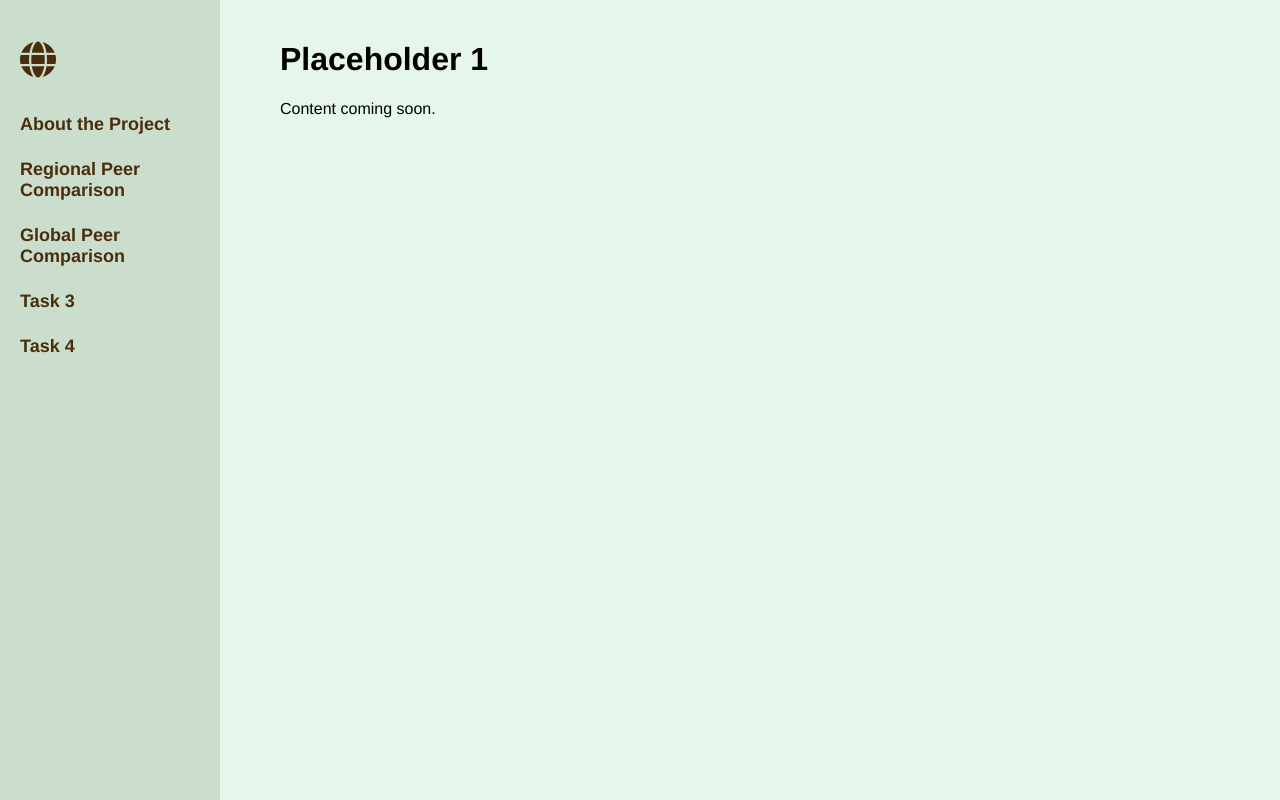
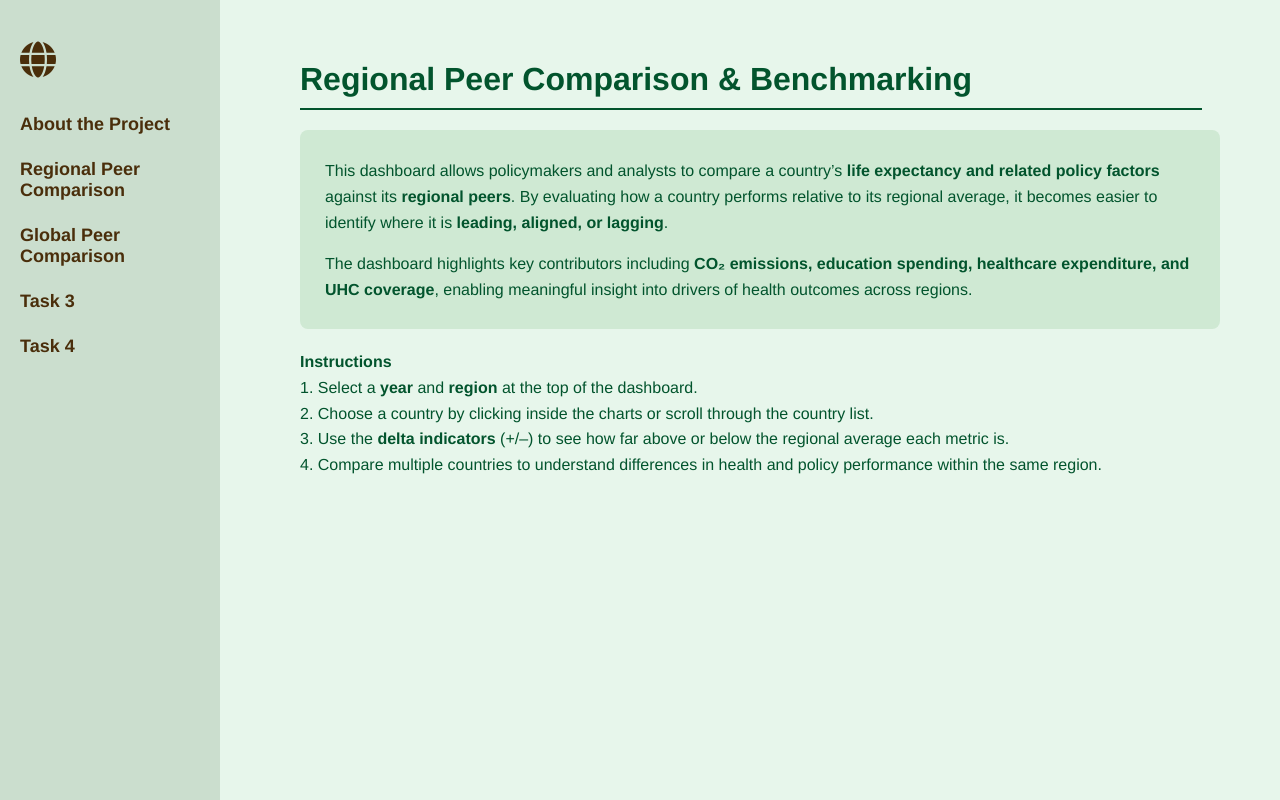
Before and after one commit to Jagriti-Singh-code/W209_Visualization, a Flask app: page /task_1 in a window 1280 px wide. Run offline with Flask 3, Linux system fonts and the light colour scheme; some libraries are stand-ins or nearby versions.

Commit message:
Update task_1.html

```diff
--- a/templates/task_1.html
+++ b/templates/task_1.html
@@ -1,5 +1,87 @@
 {% extends "base.html" %}
 {% block content %}
-<h1>Placeholder 1</h1>
-<p>Content coming soon.</p>
+
+<div class="task-container">
+
+    <!-- Header -->
+    <h1>Regional Peer Comparison & Benchmarking</h1>
+    <hr>
+
+    <div class="info-box">
+        <p>
+            This dashboard allows policymakers and analysts to compare a country’s
+            <strong>life expectancy and related policy factors</strong> against its
+            <strong>regional peers</strong>. By evaluating how a country performs relative
+            to its regional average, it becomes easier to identify where it is
+            <strong>leading, aligned, or lagging</strong>.
+        </p>
+        <p>
+            The dashboard highlights key contributors including
+            <strong>CO₂ emissions, education spending, healthcare expenditure, and UHC coverage</strong>,
+            enabling meaningful insight into drivers of health outcomes across regions.
+        </p>
+    </div>
+
+    <!-- Instructions -->
+    <p>
+        <strong>Instructions</strong><br>
+        1. Select a <strong>year</strong> and <strong>region</strong> at the top of the dashboard.<br>
+        2. Choose a country by clicking inside the charts or scroll through the country list.<br>
+        3. Use the <strong>delta indicators</strong> (+/–) to see how far above or below the
+           regional average each metric is.<br>
+        4. Compare multiple countries to understand differences in health and policy performance
+           within the same region.
+    </p>
+
+    <!-- Tableau embed -->
+    <div class='tableauPlaceholder' id='viz1764500677815' style='position: relative'>
+        <noscript>
+            <a href='#'>
+                <img alt='Dashboard 1 '
+                     src='https://public.tableau.com/static/images/Ta/Task1_Final_Project/Dashboard1/1_rss.png'
+                     style='border: none' />
+            </a>
+        </noscript>
+
+        <object class='tableauViz' style='display:none;'>
+            <param name='host_url' value='https%3A%2F%2Fpublic.tableau.com%2F' />
+            <param name='embed_code_version' value='3' />
+            <param name='site_root' value='' />
+            <param name='name' value='Task1_Final_Project/Dashboard1' />
+            <param name='tabs' value='no' />
+            <param name='toolbar' value='yes' />
+            <param name='static_image'
+                   value='https://public.tableau.com/static/images/Ta/Task1_Final_Project/Dashboard1/1.png' />
+            <param name='animate_transition' value='yes' />
+            <param name='display_static_image' value='yes' />
+            <param name='display_spinner' value='yes' />
+            <param name='display_overlay' value='yes' />
+            <param name='display_count' value='yes' />
+            <param name='language' value='en-US' />
+            <param name='filter' value='publish=yes' />
+        </object>
+    </div>
+
+    <script type='text/javascript'>
+        var divElement = document.getElementById('viz1764500677815');
+        var vizElement = divElement.getElementsByTagName('object')[0];
+
+        if (divElement.offsetWidth > 800) {
+            vizElement.style.width='100%';
+            vizElement.style.height=(divElement.offsetWidth*0.75)+'px';
+        } else if (divElement.offsetWidth > 500) {
+            vizElement.style.width='100%';
+            vizElement.style.height=(divElement.offsetWidth*0.75)+'px';
+        } else {
+            vizElement.style.width='100%';
+            vizElement.style.height='1277px';
+        }
+
+        var scriptElement = document.createElement('script');
+        scriptElement.src = 'https://public.tableau.com/javascripts/api/viz_v1.js';
+        vizElement.parentNode.insertBefore(scriptElement, vizElement);
+    </script>
+
+</div>
+
 {% endblock %}
```
